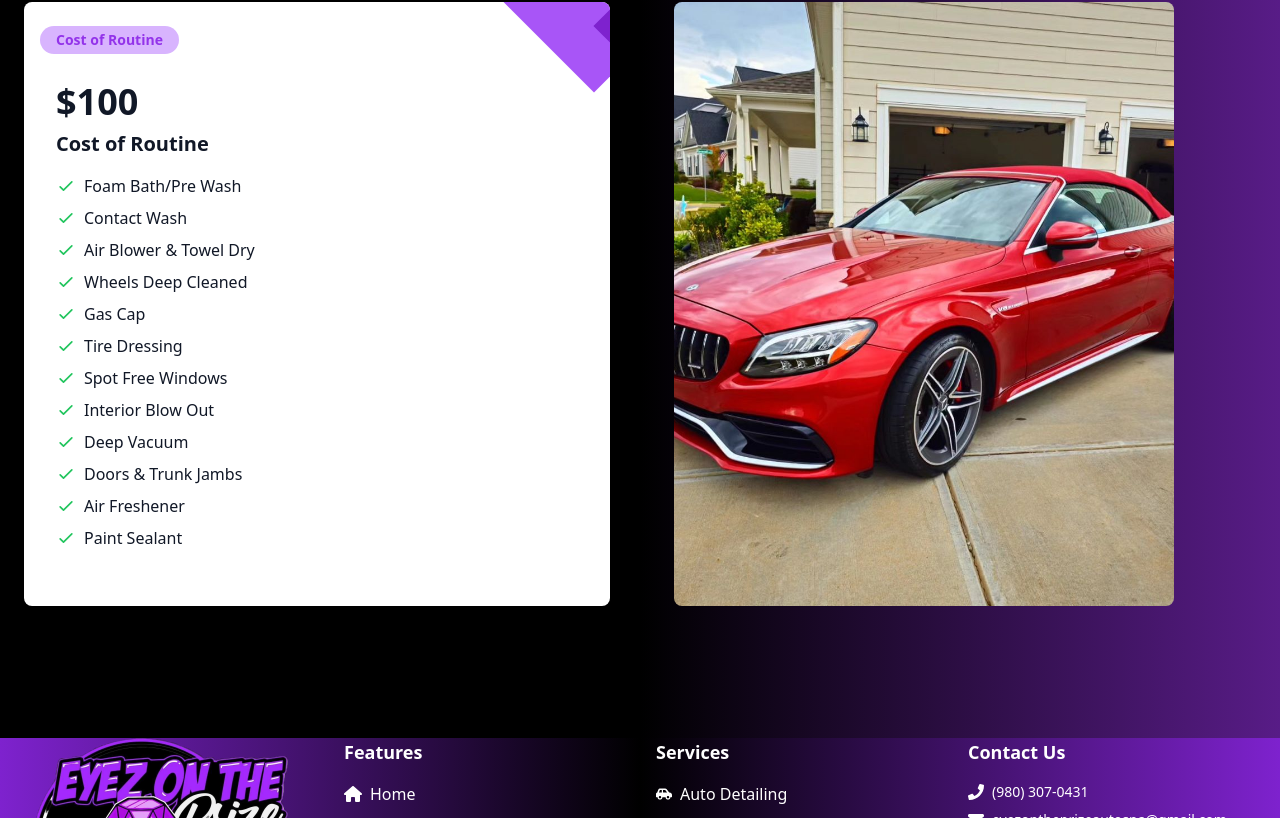
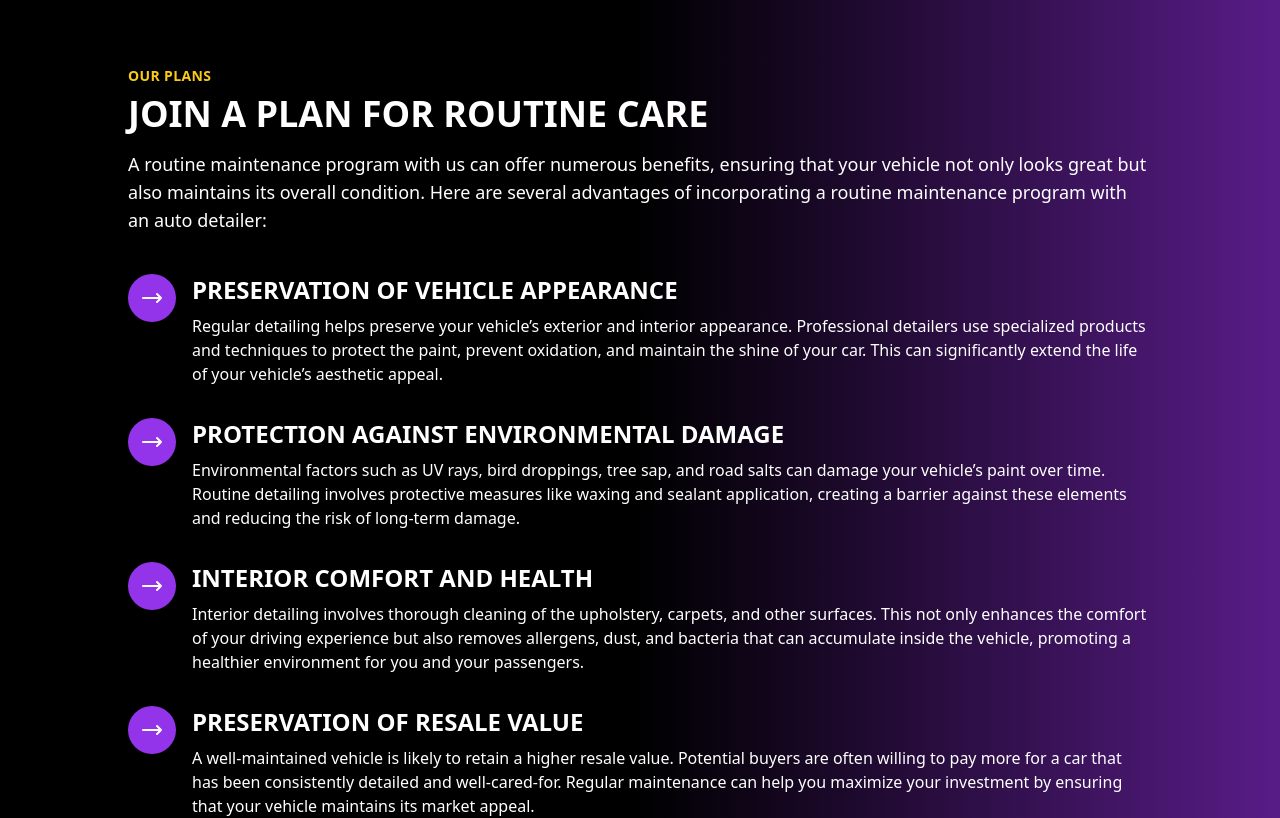
Before and after one commit to auto-spa/EyezOn, a Next.js app: page /plans in a window 1280 px wide. Shown: the part 702-1520 px from the top of the page. Built offline with nearby package versions, Linux system fonts and the light colour scheme.

Commit message:
plans-page-updated

```diff
--- a/src/app/components/Plan/Plan.jsx
+++ b/src/app/components/Plan/Plan.jsx
@@ -21,12 +21,106 @@ const plan = {
     "Paint Sealant",
   ],
 };
-
+const plans = [
+  {
+    id: 1,
+    title: "Preservation of Vehicle Appearance",
+    description:
+      "Regular detailing helps preserve your vehicle’s exterior and interior appearance. Professional detailers use specialized products and techniques to protect the paint, prevent oxidation, and maintain the shine of your car. This can significantly extend the life of your vehicle’s aesthetic appeal.",
+  },
+  {
+    id: 2,
+    title: "Protection Against Environmental Damage",
+    description:
+      "Environmental factors such as UV rays, bird droppings, tree sap, and road salts can damage your vehicle’s paint over time. Routine detailing involves protective measures like waxing and sealant application, creating a barrier against these elements and reducing the risk of long-term damage.",
+  },
+  {
+    id: 3,
+    title: "Interior Comfort and Health",
+    description:
+      "Interior detailing involves thorough cleaning of the upholstery, carpets, and other surfaces. This not only enhances the comfort of your driving experience but also removes allergens, dust, and bacteria that can accumulate inside the vehicle, promoting a healthier environment for you and your passengers.",
+  },
+  {
+    id: 4,
+    title: "Preservation of Resale Value",
+    description:
+      "A well-maintained vehicle is likely to retain a higher resale value. Potential buyers are often willing to pay more for a car that has been consistently detailed and well-cared-for. Regular maintenance can help you maximize your investment by ensuring that your vehicle maintains its market appeal.",
+  },
+  {
+    id: 5,
+    title: "Prevention of Wear and Tear",
+    description:
+      "Detailing involves cleaning and protecting various components of your vehicle, including the engine bay, wheels, and undercarriage. By addressing these areas regularly, you can prevent corrosion, rust, and other forms of wear and tear that could lead to costly repairs down the line.",
+  },
+  {
+    id: 6,
+    title: "Timely Identification of Issues",
+    description:
+      "During the detailing process, professionals often inspect various parts of your vehicle. This allows them to identify potential issues early on, such as paint chips, scratches, or minor mechanical problems. Addressing these concerns promptly can prevent them from escalating into more significant and expensive issues.",
+  },
+  {
+    id: 7,
+    title: "Customization Options",
+    description:
+      "Auto detailers often offer customization services, allowing you to tailor the detailing process to your specific preferences. Whether you’re interested in ceramic coatings, paint correction, or specialty services, a routine maintenance program provides an opportunity to personalize the care your vehicle receives.",
+  },
+  {
+    id: 8,
+    title: "Time and Effort Savings",
+    description:
+      "Consistent maintenance reduces the need for intensive cleaning and restoration efforts in the future. By addressing small issues regularly, you can save time and effort compared to dealing with larger problems that may arise due to neglect.",
+  },
+];
 const Plans = () => {
   return (
     <div className="min-h-screen bg-gradient-to-r from-black via-black to-purple-900 text-white py-16 px-6">
+      <div className="text-white py-16 px-4 sm:px-6 lg:px-8">
+      <div className="max-w-5xl mx-auto">
+        <h2 className="text-yellow-400 uppercase text-sm font-semibold tracking-wide">
+          Our Plans
+        </h2>
+        <h1 className="mt-2 text-4xl font-extrabold uppercase">
+          Join a Plan for Routine Care
+        </h1>
+        <p className="mt-4 text-lg">
+          A routine maintenance program with us can offer numerous benefits,
+          ensuring that your vehicle not only looks great but also maintains its
+          overall condition. Here are several advantages of incorporating a routine
+          maintenance program with an auto detailer:
+        </p>
+
+        <div className="mt-10 space-y-8">
+          {plans.map((plan) => (
+            <div key={plan.id} className="flex items-start space-x-4">
+              <div className="flex-shrink-0">
+                <div className="h-12 w-12 bg-purple-600 rounded-full flex items-center justify-center">
+                  <svg
+                    xmlns="http://www.w3.org/2000/svg"
+                    fill="none"
+                    viewBox="0 0 24 24"
+                    strokeWidth="2"
+                    stroke="currentColor"
+                    className="h-6 w-6 text-white"
+                  >
+                    <path
+                      strokeLinecap="round"
+                      strokeLinejoin="round"
+                      d="M17 8l4 4m0 0l-4 4m4-4H3"
+                    />
+                  </svg>
+                </div>
+              </div>
+              <div>
+                <h3 className="text-2xl font-bold uppercase">{plan.title}</h3>
+                <p className="mt-2 text-base">{plan.description}</p>
+              </div>
+            </div>
+          ))}
+        </div>
+      </div>
+    </div>
+
       <div className="max-w-7xl mx-auto flex flex-col lg:flex-row items-stretch justify-center space-y-8 lg:space-y-0 lg:space-x-16">
-
         {/* Plan Card */}
         <div className="relative bg-white text-gray-900 rounded-lg p-8 shadow-lg overflow-hidden w-full lg:w-1/2 flex flex-col">
           {/* Triangle Shape Design */}
@@ -36,7 +130,9 @@ const Plans = () => {
           <span className="absolute top-6 left-4 bg-purple-300 text-purple-600 text-sm font-semibold px-4 py-1 rounded-full">
             {plan.badge}
           </span>
-          <div className="mt-12 text-4xl font-extrabold mb-2">${plan.price}</div>
+          <div className="mt-12 text-4xl font-extrabold mb-2">
+            ${plan.price}
+          </div>
           <h3 className="text-xl font-semibold mb-4">{plan.title}</h3>
           <ul className="space-y-2 mb-6 flex-grow">
             {plan.features.map((feature, idx) => (
```
